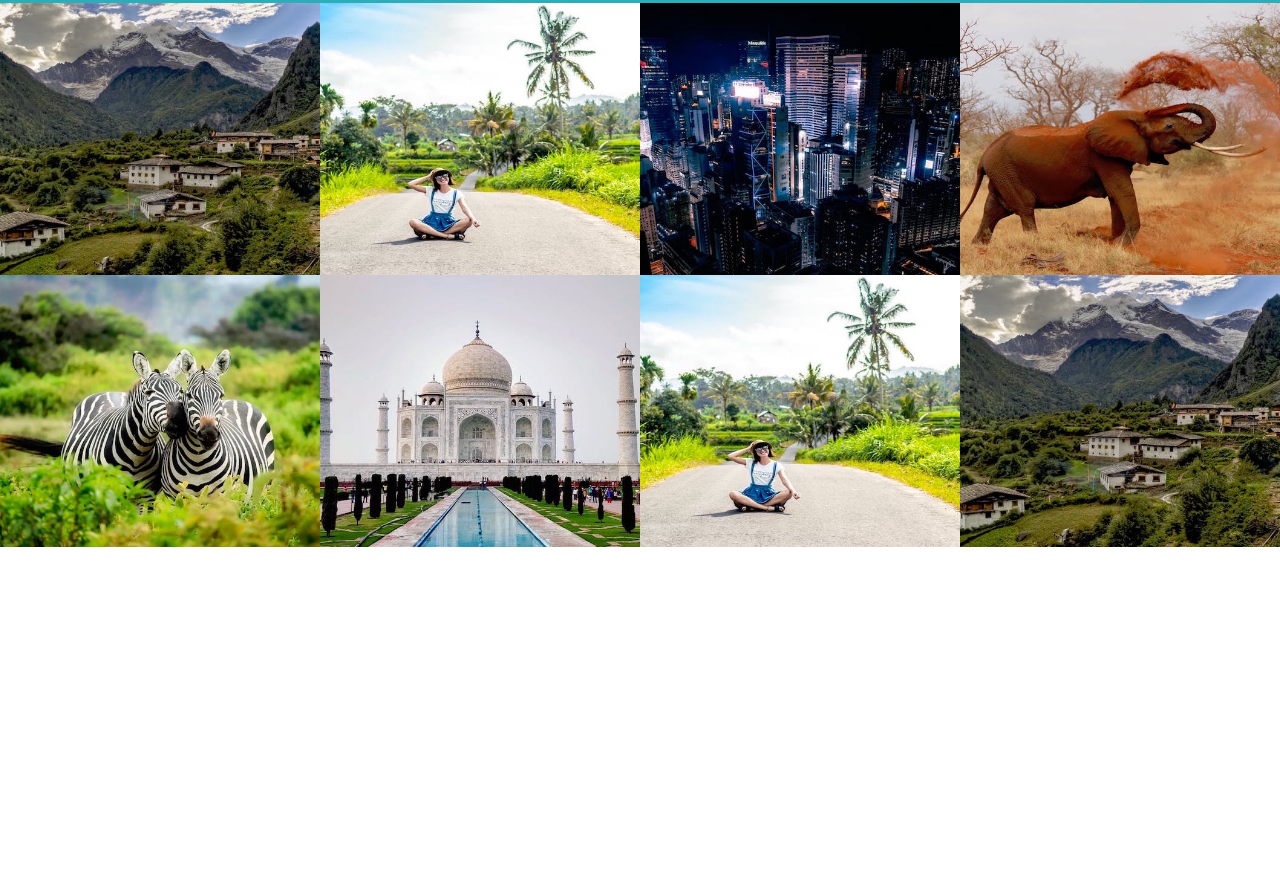
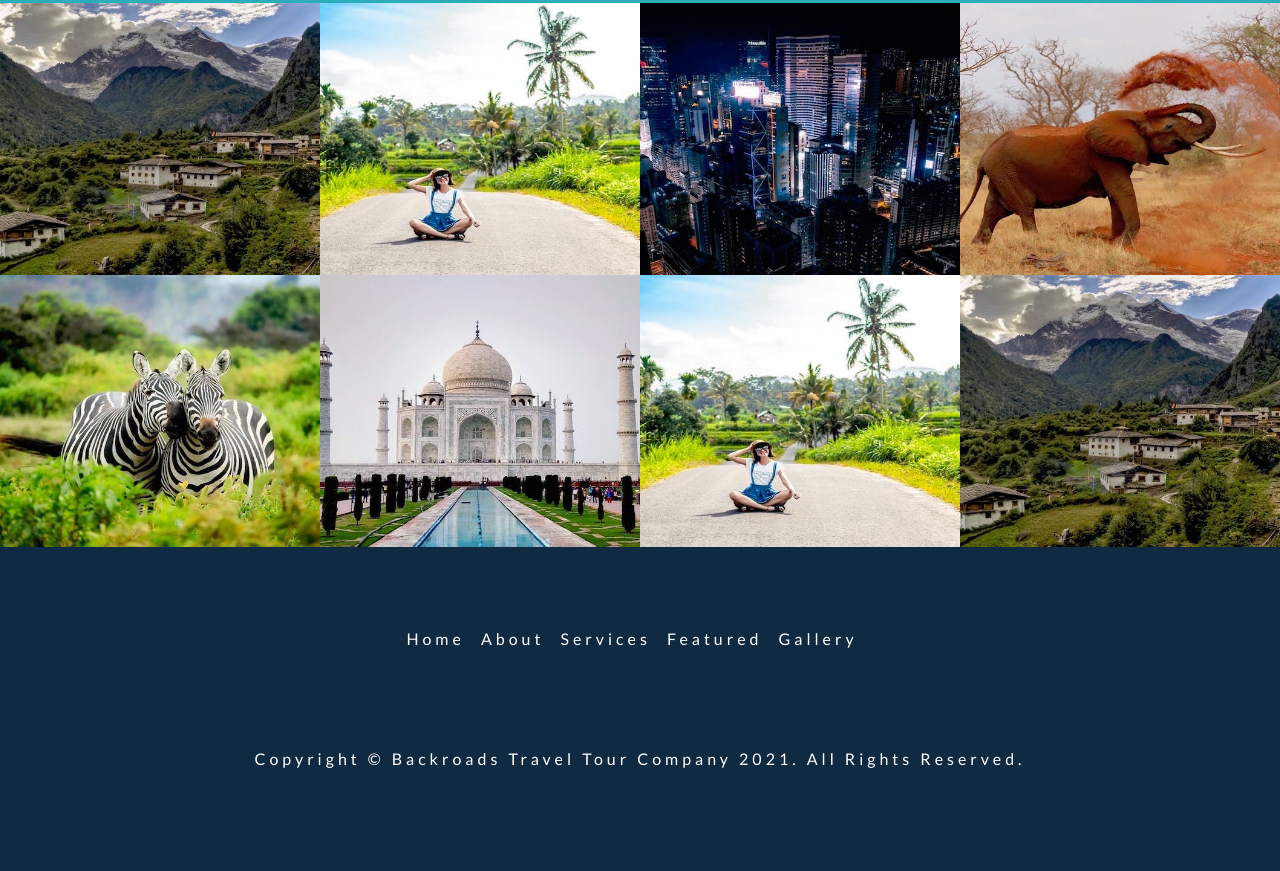
Before and after one commit to funkmike68/BackRoads, a plain HTML site: page index.html in a window 1280 px wide. Shown: the part 3363-4234 px from the top of the page. Before the commit the page ends 3910 px from the top, so only its background shows below. Drawn offline with nearby package versions, Linux system fonts and the light colour scheme; files that its build step writes are made by us from their sources.

Commit message:
Backroads Project - Branch 8
Backroads Project - Branch 8. Created the footer.

```diff
--- a/index.html
+++ b/index.html
@@ -211,15 +211,6 @@
       </div>
     </section>
     <!-- end of featured tours -->
-      </div>
-    </section>
-    <!-- end of featured tours -->
-      </div>
-    </section>
-    <!-- end of featured tours -->
-      </div>
-    </section>
-    <!-- end of featured tours -->
 
     <!-- contact -->
     <section class="section contact" id="contact">
@@ -231,7 +222,7 @@
         </article>
         <!-- contact form -->
         <form class="contact-form">
-          <input type="email" name="email" class="form-control" placeholder="your email">
+          <input type="email" name="email" class="form-control" placeholder="your email" />
           <button type="submit" class="btn-submit">submit</button>
         </form>
       </div>
@@ -243,7 +234,7 @@
       <div class="gallery-center">
         <!-- single item -->
         <article class="gallery-img-container">
-          <img src="./img/tour-1.jpeg" class="gallery-img" alt="Tibet">
+          <img src="./img/tour-1.jpeg" class="gallery-img" alt="Tibet" />
           <a href="#" class="gallery-icon">
             <i class="fas fa-search"></i>
           </a>
@@ -251,7 +242,7 @@
         <!-- end of single item -->
         <!-- single item -->
         <article class="gallery-img-container">
-          <img src="./img/tour-2.jpeg" class="gallery-img" alt="Tibet">
+          <img src="./img/tour-2.jpeg" class="gallery-img" alt="Tibet" />
           <a href="#" class="gallery-icon">
             <i class="fas fa-search"></i>
           </a>
@@ -259,7 +250,7 @@
         <!-- end of single item -->
         <!-- single item -->
         <article class="gallery-img-container">
-          <img src="./img/tour-3.jpeg" class="gallery-img" alt="Tibet">
+          <img src="./img/tour-3.jpeg" class="gallery-img" alt="Tibet" />
           <a href="#" class="gallery-icon">
             <i class="fas fa-search"></i>
           </a>
@@ -267,7 +258,7 @@
         <!-- end of single item -->
         <!-- single item -->
         <article class="gallery-img-container">
-          <img src="./img/tour-4.jpeg" class="gallery-img" alt="Tibet">
+          <img src="./img/tour-4.jpeg" class="gallery-img" alt="Tibet" />
           <a href="#" class="gallery-icon">
             <i class="fas fa-search"></i>
           </a>
@@ -275,7 +266,7 @@
         <!-- end of single item -->
         <!-- single item -->
         <article class="gallery-img-container">
-          <img src="./img/tour-5.jpeg" class="gallery-img" alt="Tibet">
+          <img src="./img/tour-5.jpeg" class="gallery-img" alt="Tibet" />
           <a href="#" class="gallery-icon">
             <i class="fas fa-search"></i>
           </a>
@@ -283,7 +274,7 @@
         <!-- end of single item -->
         <!-- single item -->
         <article class="gallery-img-container">
-          <img src="./img/tour-6.jpeg" class="gallery-img" alt="Tibet">
+          <img src="./img/tour-6.jpeg" class="gallery-img" alt="Tibet" />
           <a href="#" class="gallery-icon">
             <i class="fas fa-search"></i>
           </a>
@@ -291,7 +282,7 @@
         <!-- end of single item -->
         <!-- single item -->
         <article class="gallery-img-container">
-          <img src="./img/tour-2.jpeg" class="gallery-img" alt="Tibet">
+          <img src="./img/tour-2.jpeg" class="gallery-img" alt="Tibet" />
           <a href="#" class="gallery-icon">
             <i class="fas fa-search"></i>
           </a>
@@ -299,7 +290,7 @@
         <!-- end of single item -->
         <!-- single item -->
         <article class="gallery-img-container">
-          <img src="./img/tour-1.jpeg" class="gallery-img" alt="Tibet">
+          <img src="./img/tour-1.jpeg" class="gallery-img" alt="Tibet" />
           <a href="#" class="gallery-icon">
             <i class="fas fa-search"></i>
           </a>
@@ -310,6 +301,66 @@
     <!-- end of gallery  -->
 
     <!-- footer -->
+    <footer class="section footer">
+      <!-- footer links -->
+      <ul class="footer-links">
+        <!-- single link-->
+        <li>
+          <a href="#home" class="footer-link scroll-link">home</a>
+        </li>
+        <!-- end single link-->
+        <!-- single link-->
+        <li>
+          <a href="#about" class="footer-link scroll-link">about</a>
+        </li>
+        <!-- end single link-->
+        <!-- single link-->
+        <li>
+          <a href="#services" class="footer-link scroll-link">services</a>
+        </li>
+        <!-- end single link-->
+        <!-- single link-->
+        <li>
+          <a href="#featured" class="footer-link scroll-link">featured</a>
+        </li>
+        <!-- end single link-->
+        <!-- single link-->
+        <li>
+          <a href="#gallery" class="footer-link scroll-link">gallery</a>
+        </li>
+        <!-- end single link-->
+      </ul>
+      <!-- end of footer links-->
+      <!-- footer icons -->
+      <ul class="footer-icons">
+        <!-- single icon -->
+        <li>
+          <a href="https://wwww.twitter.com" target="_blank" class="footer-icon">
+            <i class="fab fa-facebook"></i>
+          </a>
+        </li>
+        <!-- end of single icon -->
+        <!-- single icon -->
+        <li>
+          <a href="https://wwww.twitter.com" target="_blank" class="footer-icon">
+            <i class="fab fa-twitter"></i>
+          </a>
+        </li>
+        <!-- end of single icon -->
+        <!-- single icon -->
+        <li>
+          <a href="https://wwww.twitter.com" target="_blank" class="footer-icon">
+            <i class="fab fa-squarespace"></i>
+          </a>
+        </li>
+        <!-- end of single icon -->
+      </ul>
+      <!-- end of footer icons -->
+      <p class="copyright">
+        copyright &copy; backroads travel tour company
+        <span id="date"></span>. All rights reserved.
+      </p>
+    </footer>
 
     <!-- js -->
     <script src="./js/app.js"></script>
--- /dev/null
+++ b/sass/layout/_footer.scss
@@ -0,0 +1,44 @@
+.footer {
+  background: $clr-grey-1;
+  text-align: center;
+  padding-left: 2rem;
+  padding-right: 2rem;
+
+  .footer-links,
+  .footer-icons {
+    display: flex;
+    justify-content: center;
+    margin-bottom: 1.5rem;
+    flex-wrap: wrap;
+  }
+
+  .footer-link {
+    color: $clr-white;
+    text-transform: capitalize;
+    font-size: 1rem;
+    margin-right: 1rem;
+    letter-spacing: $spacing;
+    transition: $transition;
+
+    &:hover {
+      color: $clr-primary-5;
+    }
+  }
+
+  .footer-icon {
+    font-size: 2rem;
+    margin-right: 1rem;
+    color: $clr-primary-8;
+    transition: $transition;
+
+    &:hover {
+      color: $clr-white;
+    }
+  }
+
+  .copyright {
+    text-transform: capitalize;
+    letter-spacing: $spacing;
+    color: $clr-white;
+  }
+}
--- a/sass/main.scss
+++ b/sass/main.scss
@@ -5,6 +5,8 @@
 
 @import "components/button";
 
+@import "layout/footer";
+
 @import "pages/about";
 @import "pages/contact";
 @import "pages/features";
```
Also changed, not shown: sass/main.css, 1 other file.
